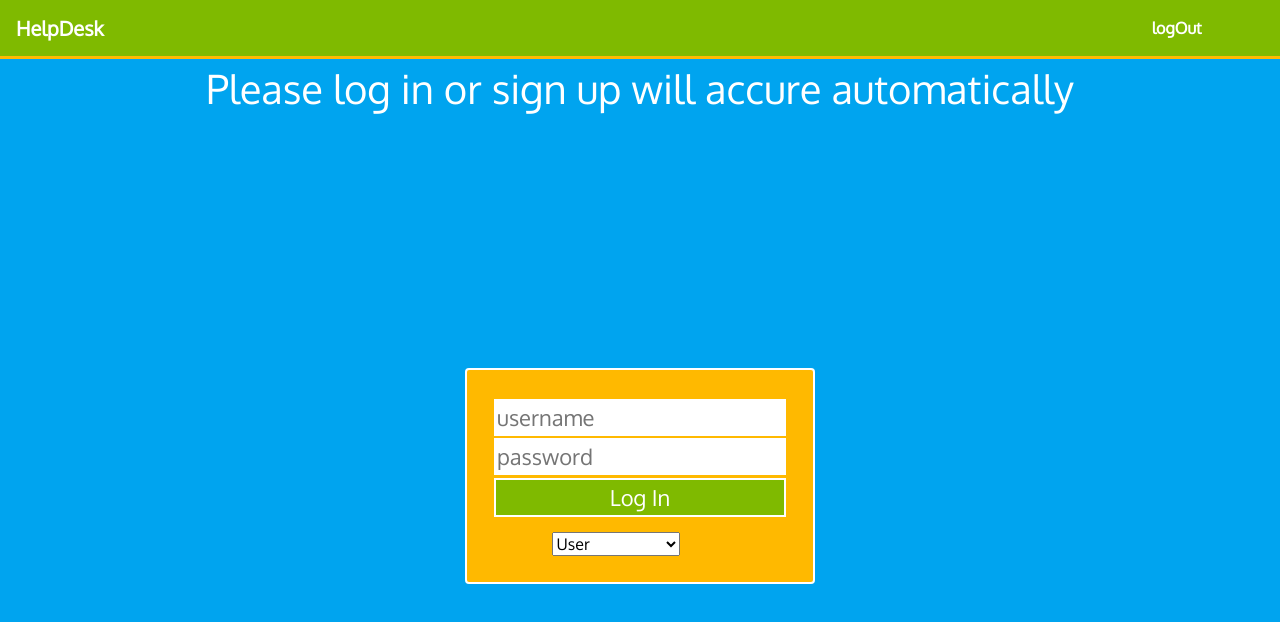
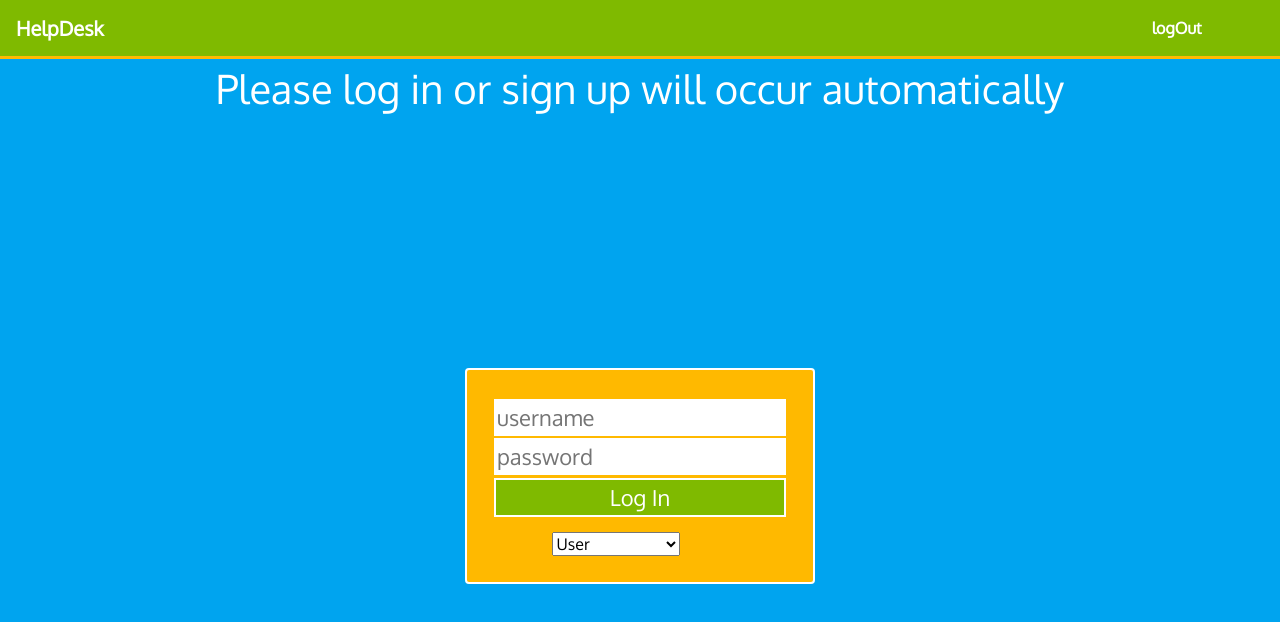
Before and after one commit to keilaloia/helpDesk, a React (Create React App) app: page / in a window 1280 px wide. Shown: the top 622 px of the page. Built offline with nearby package versions, Linux system fonts and the light colour scheme.

Commit message:
spell check

```diff
--- a/src/Components/login/index.tsx
+++ b/src/Components/login/index.tsx
@@ -181,7 +181,7 @@ export class Login extends React.Component<Props, State> {
     render() {
         return (
             <>
-                <h1 id="pageTitle">Please log in or sign up will accure automatically</h1>
+                <h1 id="pageTitle">Please log in or sign up will occur automatically</h1>
                 <form className="loginWrapper" onSubmit={this.handleSubmit}>
                     <input type="text" id="login" placeholder="username" value={this.state.login} onChange={this.handleNamechange} />
                     <input type="password" id="password" placeholder="password" value={this.state.password} onChange={this.handlePasschange} required />
```
